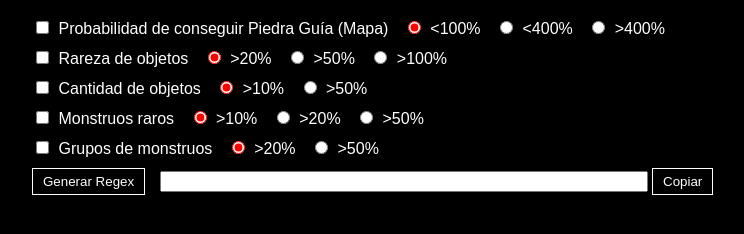
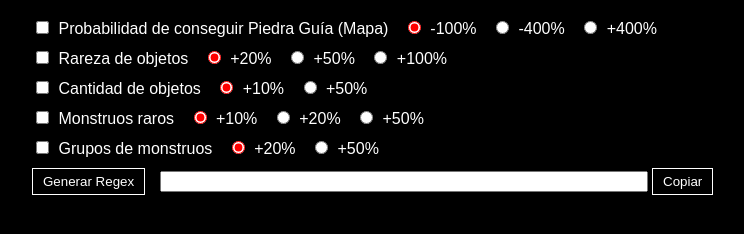
Before and after one commit to Kavapia/Generador-regex-poe2, a plain HTML site: page index.html in a window 1280 px wide. Shown: the part 60-294 px from the top of the page, without its empty margins (208-952 px from the left). Drawn offline with Linux system fonts and the light colour scheme.

Commit message:
Update index.html

```diff
--- a/index.html
+++ b/index.html
@@ -71,11 +71,11 @@
       <input type="checkbox" id="mod1_check" />
       <label for="mod1_check">Probabilidad de conseguir Piedra Guía (Mapa)</label>
       <input type="radio" name="mod1_radio" id="mod1_low1" value="low1" checked />
-      <label for="mod1_low1">&lt;100%</label>
+      <label for="mod1_low1">-100%</label>
       <input type="radio" name="mod1_radio" id="mod1_low2" value="low2" />
-      <label for="mod1_low2">&lt;400%</label>
+      <label for="mod1_low2">-400%</label>
       <input type="radio" name="mod1_radio" id="mod1_high" value="high" />
-      <label for="mod1_high">&gt;400%</label>
+      <label for="mod1_high">+400%</label>
     </div>
 
     <!-- Rareza de objetos -->
@@ -83,11 +83,11 @@
       <input type="checkbox" id="mod2_check" />
       <label for="mod2_check">Rareza de objetos</label>
       <input type="radio" name="mod2_radio" id="mod2_20" value="m20" checked />
-      <label for="mod2_20">&gt;20%</label>
+      <label for="mod2_20">+20%</label>
       <input type="radio" name="mod2_radio" id="mod2_50" value="m50" />
-      <label for="mod2_50">&gt;50%</label>
+      <label for="mod2_50">+50%</label>
       <input type="radio" name="mod2_radio" id="mod2_100" value="m100" />
-      <label for="mod2_100">&gt;100%</label>
+      <label for="mod2_100">+100%</label>
     </div>
 
     <!-- Cantidad de objetos -->
@@ -95,9 +95,9 @@
       <input type="checkbox" id="mod3_check" />
       <label for="mod3_check">Cantidad de objetos</label>
       <input type="radio" name="mod3_radio" id="mod3_10" value="m10" checked />
-      <label for="mod3_10">&gt;10%</label>
+      <label for="mod3_10">+10%</label>
       <input type="radio" name="mod3_radio" id="mod3_50" value="m50" />
-      <label for="mod3_50">&gt;50%</label>
+      <label for="mod3_50">+50%</label>
     </div>
 
     <!-- Monstruos raros -->
@@ -105,11 +105,11 @@
       <input type="checkbox" id="mod4_check" />
       <label for="mod4_check">Monstruos raros</label>
       <input type="radio" name="mod4_radio" id="mod4_10" value="m10" checked />
-      <label for="mod4_10">&gt;10%</label>
+      <label for="mod4_10">+10%</label>
       <input type="radio" name="mod4_radio" id="mod4_20" value="m20" />
-      <label for="mod4_20">&gt;20%</label>
+      <label for="mod4_20">+20%</label>
       <input type="radio" name="mod4_radio" id="mod4_50" value="m50" />
-      <label for="mod4_50">&gt;50%</label>
+      <label for="mod4_50">+50%</label>
     </div>
 
     <!-- Grupos de monstruos -->
@@ -117,9 +117,9 @@
       <input type="checkbox" id="mod5_check" />
       <label for="mod5_check">Grupos de monstruos</label>
       <input type="radio" name="mod5_radio" id="mod5_20" value="m20" checked />
-      <label for="mod5_20">&gt;20%</label>
+      <label for="mod5_20">+20%</label>
       <input type="radio" name="mod5_radio" id="mod5_50" value="m50" />
-      <label for="mod5_50">&gt;50%</label>
+      <label for="mod5_50">+50%</label>
     </div>
 
     <button onclick="generarRegex()">Generar Regex</button>
@@ -133,38 +133,51 @@
       {
         checkId: "mod1_check",
         radios: [
+          // -100% (0..99)
           { id: "mod1_low1",  regex: ":\\s\\+\\d{1,2}%" },
+          // -400% (100..399)
           { id: "mod1_low2",  regex: ":\\s\\+[1-3]\\d{2}%" },
+          // +400% (400..999+)
           { id: "mod1_high",  regex: ":\\s\\+[4-9]\\d\\d" }
         ]
       },
       {
         checkId: "mod2_check",
         radios: [
+          // +20% (20..999+)
           { id: "mod2_20",   regex: "r.{11}o.*[2-9]\\d+%" },
+          // +50% (50..999+)
           { id: "mod2_50",   regex: "rar.*[5-9]\\d+%" },
+          // +100% (100..999+)
           { id: "mod2_100",  regex: "r.{11}o.*1\\d{2,}%" }
         ]
       },
       {
         checkId: "mod3_check",
         radios: [
+          // +10% (10..999+)
           { id: "mod3_10", regex: "c\\D{11}o\\D{7}e.*[2-9]\\d+%" },
+          // +50% (50..999+)
           { id: "mod3_50", regex: "c\\D{11}o\\D{7}e.*[5-9]\\d+%" }
         ]
       },
       {
         checkId: "mod4_check",
         radios: [
+          // +10% (10..999+)
           { id: "mod4_10", regex: "c\\D{11}m\\D{9}r.*[1-9]\\d+%" },
+          // +20% (20..999+)
           { id: "mod4_20", regex: "c\\D{11}m\\D{9}r.*[2-9]\\d+%" },
+          // +50% (50..999+)
           { id: "mod4_50", regex: "c\\D{11}m\\D{9}r.*[5-9]\\d+%" }
         ]
       },
       {
         checkId: "mod5_check",
         radios: [
+          // +20% (20..999+)
           { id: "mod5_20", regex: "c\\D{11}g\\D{9}m.*[2-9]\\d+%" },
+          // +50% (50..999+)
           { id: "mod5_50", regex: "c\\D{11}g\\D{9}m.*[5-9]\\d+%" }
         ]
       }
```
